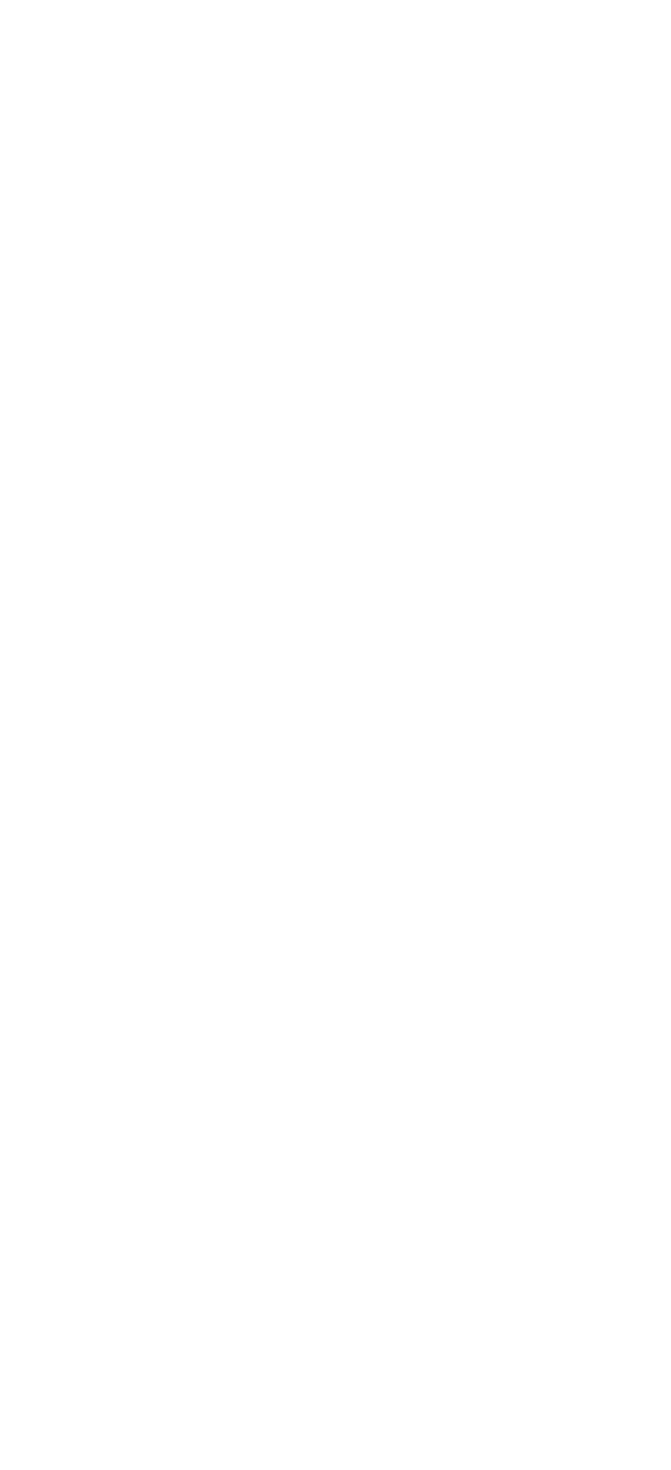
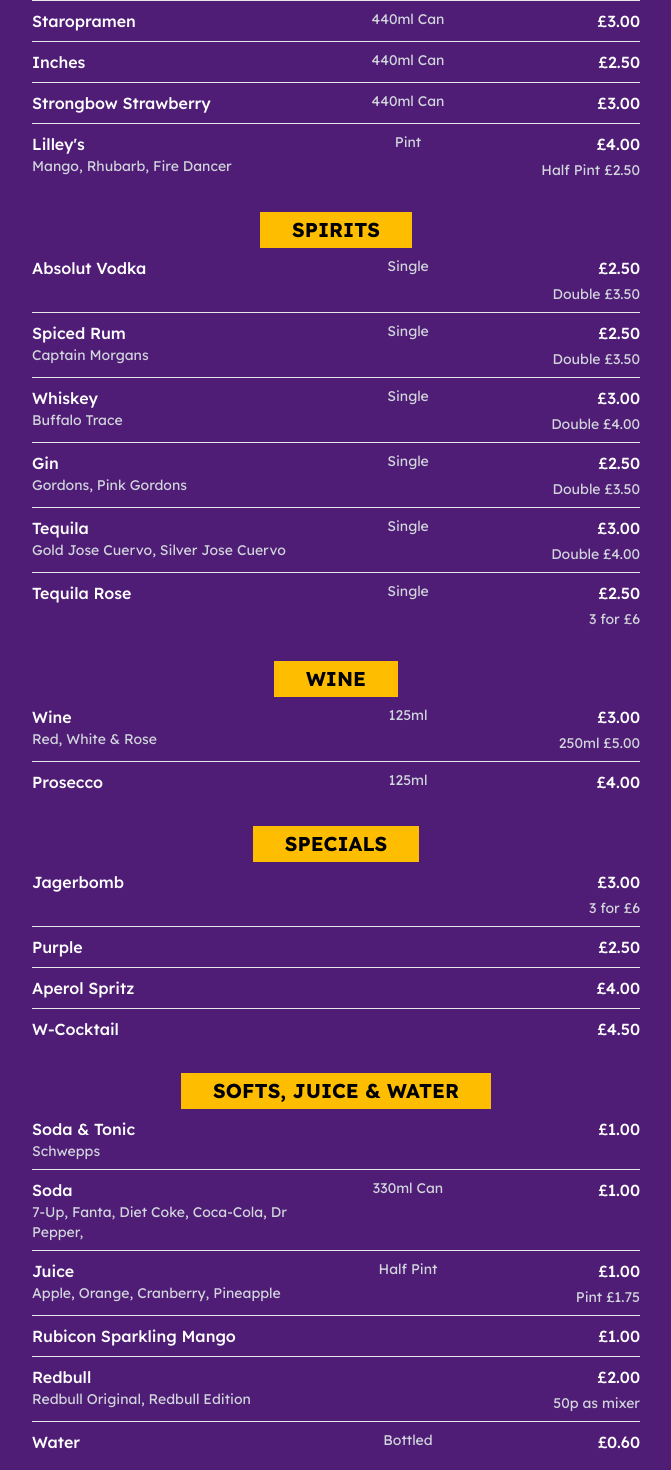
Before and after one commit to WarwickStudentArtsFestival/wsaf25-website, a Next.js app: page /bar in a window 1280 px wide. Before the commit this address had no page. Shown: the part 420-1890 px from the top of the page, without its empty margins (304-975 px from the left). Before the commit the page ends 800 px from the top, so only its background shows below. Built offline with nearby package versions, Linux system fonts and the light colour scheme.

Commit message:
wbar menu

```diff
--- /dev/null
+++ b/src/app/bar/page.tsx
@@ -0,0 +1,67 @@
+import React from 'react';
+import PageHeader from '@/app/components/page-header';
+import { barMenu } from './price-list';
+import type { Metadata } from 'next';
+// import { FaMapPin } from 'react-icons/fa';
+
+export const metadata: Metadata = {
+  title: 'Bar Menu',
+  description:
+    'Explore the bar menu featuring a variety of beers, wines, spirits, cocktails, and soft drinks. Beverages served at the bar on Benefactors place until 10:30 PM.',
+};
+
+export default function PriceList() {
+  return (
+    <div className="bg-purple text-white">
+      <PageHeader />
+      <h1 className="text-3xl mt-8 font-semibold">BAR MENU</h1>
+      {/* <FaMapPin /> Benefactors Place */}
+      <div className="mx-auto p-3 sm:p-8 max-w-2xl">
+        {barMenu.menu.map(({ category, items }, categoryIndex) => (
+          <div key={categoryIndex} className="mb-6">
+            <div className="w-fit mx-auto gap-2 flex flex-row items-center uppercase text-xl font-bold text-black bg-yellow py-1 px-8 m-2">
+              {category}
+            </div>
+            <ul className="space-y-2">
+              {items.map((item, index) => (
+                <li
+                  key={index}
+                  className="grid w-full grid-cols-[2fr_1fr_1fr] gap-4 border-b pb-2 last:border-b-0 items-start"
+                >
+                  <div className="text-left flex flex-col w-fit ">
+                    <span className="font-medium">{item.name}</span>
+                    <span className="text-sm text-gray-300">
+                      {item.subtitle && `${item.subtitle}`}
+                    </span>
+                  </div>
+
+                  <div className="text-center text-sm text-gray-300">
+                    <div>{item.unit_quantity}</div>
+                  </div>
+
+                  <div className="text-right space-y-1">
+                    <div className="font-medium">{item.unit_price}</div>
+                    {item.line_1 && (
+                      <div className="text-sm text-right text-gray-300">
+                        {item.line_1}
+                      </div>
+                    )}
+                    {item.line_2 && (
+                      <div className="text-sm text-right text-gray-300">
+                        {item.line_2}
+                      </div>
+                    )}
+                  </div>
+                </li>
+              ))}
+            </ul>
+          </div>
+        ))}
+        <div className="text-center mt-8 space-y-2">
+          <p>All drinks served until 10:30 PM</p>
+          <p>ID required for all purchases</p>
+        </div>
+      </div>
+    </div>
+  );
+}
--- /dev/null
+++ b/src/app/bar/price-list.tsx
@@ -0,0 +1,214 @@
+export const barMenu = {
+  menu: [
+    {
+      category: 'Beer & Cider',
+      items: [
+        {
+          name: 'Carlsberg',
+          subtitle: null,
+          unit_price: '£2.00',
+          unit_quantity: '440ml Can',
+          line_1: null,
+          line_2: null,
+        },
+        {
+          name: 'Staropramen',
+          subtitle: null,
+          unit_price: '£3.00',
+          unit_quantity: '440ml Can',
+          line_1: null,
+          line_2: null,
+        },
+        {
+          name: 'Inches',
+          subtitle: null,
+          unit_price: '£2.50',
+          unit_quantity: '440ml Can',
+          line_1: null,
+          line_2: null,
+        },
+        {
+          name: 'Strongbow Strawberry',
+          subtitle: null,
+          unit_price: '£3.00',
+          unit_quantity: '440ml Can',
+          line_1: null,
+          line_2: null,
+        },
+        {
+          name: "Lilley's",
+          subtitle: 'Mango, Rhubarb, Fire Dancer',
+          unit_price: '£4.00',
+          unit_quantity: 'Pint',
+          line_1: 'Half Pint £2.50',
+          line_2: null,
+        },
+      ],
+    },
+    {
+      category: 'Spirits',
+      items: [
+        {
+          name: 'Absolut Vodka',
+          subtitle: null,
+          unit_price: '£2.50',
+          unit_quantity: 'Single',
+          line_1: 'Double £3.50',
+          line_2: null,
+        },
+        {
+          name: 'Spiced Rum',
+          subtitle: 'Captain Morgans',
+          unit_price: '£2.50',
+          unit_quantity: 'Single',
+          line_1: 'Double £3.50',
+          line_2: null,
+        },
+        {
+          name: 'Whiskey',
+          subtitle: 'Buffalo Trace',
+          unit_price: '£3.00',
+          unit_quantity: 'Single',
+          line_1: 'Double £4.00',
+          line_2: null,
+        },
+        {
+          name: 'Gin',
+          subtitle: 'Gordons, Pink Gordons',
+          unit_price: '£2.50',
+          unit_quantity: 'Single',
+          line_1: 'Double £3.50',
+          line_2: null,
+        },
+        {
+          name: 'Tequila',
+          subtitle: 'Gold Jose Cuervo, Silver Jose Cuervo',
+          unit_price: '£3.00',
+          unit_quantity: 'Single',
+          line_1: 'Double £4.00',
+          line_2: null,
+        },
+        {
+          name: 'Tequila Rose',
+          subtitle: null,
+          unit_price: '£2.50',
+          unit_quantity: 'Single',
+          line_1: '3 for £6',
+          line_2: null,
+        },
+      ],
+    },
+    {
+      category: 'Wine',
+      items: [
+        {
+          name: 'Wine',
+          subtitle: 'Red, White & Rose',
+          unit_price: '£3.00',
+          unit_quantity: '125ml',
+          line_1: '250ml £5.00',
+          line_2: null,
+        },
+        {
+          name: 'Prosecco',
+          subtitle: null,
+          unit_price: '£4.00',
+          unit_quantity: '125ml',
+          line_1: null,
+          line_2: null,
+        },
+      ],
+    },
+    {
+      category: 'Specials',
+      items: [
+        {
+          name: 'Jagerbomb',
+          subtitle: null,
+          unit_price: '£3.00',
+          unit_quantity: null,
+          line_1: '3 for £6',
+          line_2: null,
+        },
+        {
+          name: 'Purple',
+          subtitle: null,
+          unit_price: '£2.50',
+          unit_quantity: null,
+          line_1: null,
+          line_2: null,
+        },
+        {
+          name: 'Aperol Spritz',
+          subtitle: null,
+          unit_price: '£4.00',
+          unit_quantity: null,
+          line_1: null,
+          line_2: null,
+        },
+        {
+          name: 'W-Cocktail',
+          subtitle: null,
+          unit_price: '£4.50',
+          unit_quantity: null,
+          line_1: null,
+          line_2: null,
+        },
+      ],
+    },
+    {
+      category: 'Softs, Juice & Water',
+      items: [
+        {
+          name: 'Soda & Tonic',
+          subtitle: 'Schwepps',
+          unit_price: '£1.00',
+          unit_quantity: null,
+          line_1: null,
+          line_2: null,
+        },
+        {
+          name: 'Soda',
+          subtitle: '7-Up, Fanta, Diet Coke, Coca-Cola, Dr Pepper, ',
+          unit_price: '£1.00',
+          unit_quantity: '330ml Can',
+          line_1: null,
+          line_2: null,
+        },
+        {
+          name: 'Juice',
+          subtitle: 'Apple, Orange, Cranberry, Pineapple',
+          unit_price: '£1.00',
+          unit_quantity: 'Half Pint',
+          line_1: 'Pint £1.75',
+          line_2: null,
+        },
+
+        {
+          name: 'Rubicon Sparkling Mango',
+          subtitle: null,
+          unit_price: '£1.00',
+          unit_quantity: null,
+          line_1: null,
+          line_2: null,
+        },
+        {
+          name: 'Redbull',
+          subtitle: 'Redbull Original, Redbull Edition',
+          unit_price: '£2.00',
+          unit_quantity: null,
+          line_1: '50p as mixer',
+          line_2: null,
+        },
+        {
+          name: 'Water',
+          subtitle: null,
+          unit_price: '£0.60',
+          unit_quantity: 'Bottled',
+          line_1: null,
+          line_2: null,
+        },
+      ],
+    },
+  ],
+};
```
